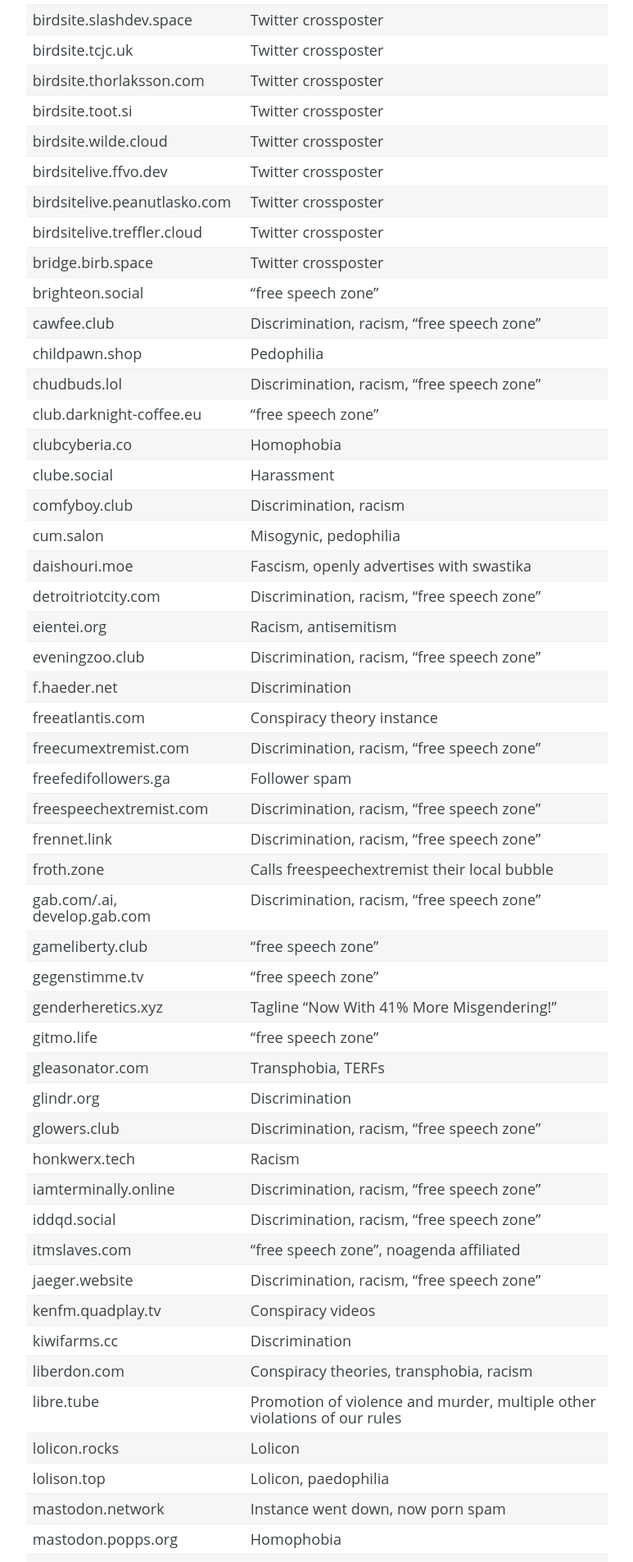
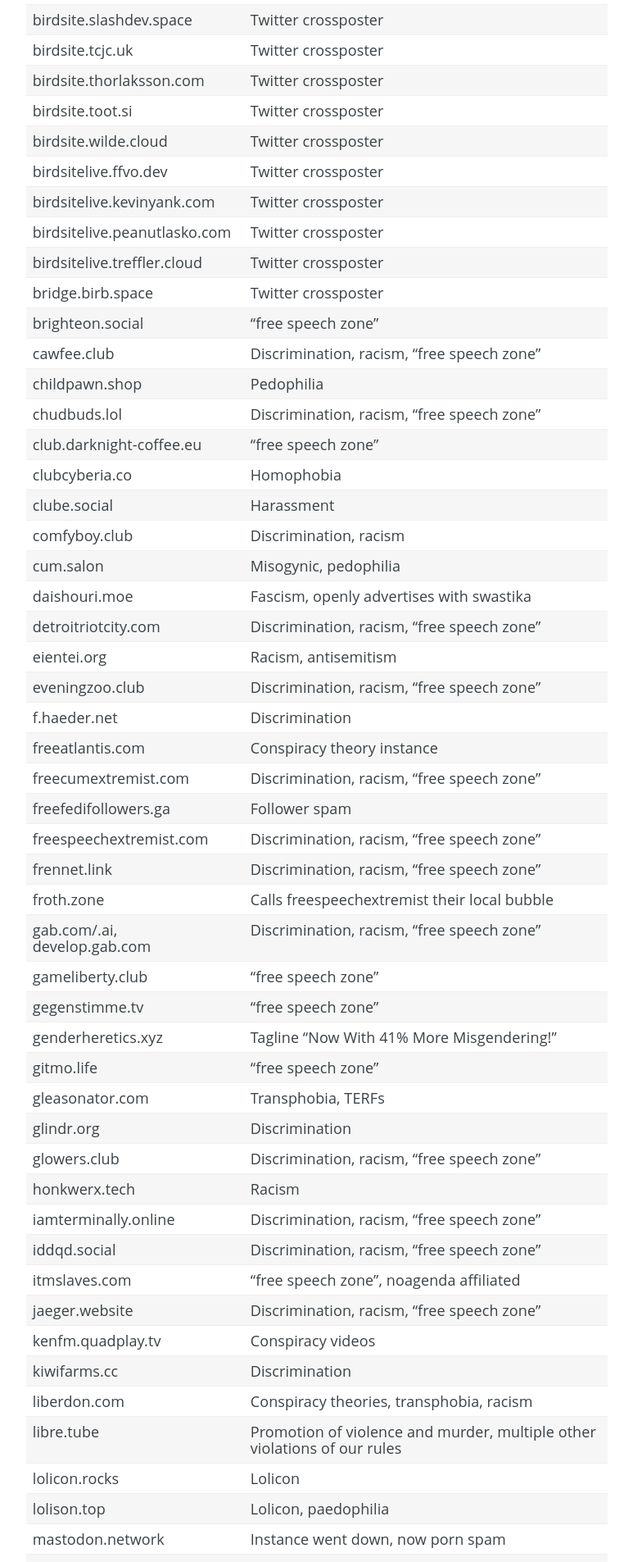
Before and after one commit to chaossocial/meta, a Jekyll site: the page built from federation.md, in a window 1280 px wide. Shown: the part 2291-4196 px from the top of the page at 82% size, without its empty margins (398-1171 px from the left). Built offline with Jekyll 4.4.1, drawn with Linux system fonts in a browser that asks for light colours; some of the changed text lies outside the part shown.

Commit message:
Block birdsitelive.kevinyank.com

```diff
--- a/federation.md
+++ b/federation.md
@@ -74,6 +74,7 @@
 | birdsite.toot.si            | Twitter crossposter|
 | birdsite.wilde.cloud        | Twitter crossposter|
 | birdsitelive.ffvo.dev       | Twitter crossposter|
+| birdsitelive.kevinyank.com  | Twitter crossposter|
 | birdsitelive.peanutlasko.com| Twitter crossposter|
 | birdsitelive.treffler.cloud | Twitter crossposter|
 | bridge.birb.space           | Twitter crossposter|
```
